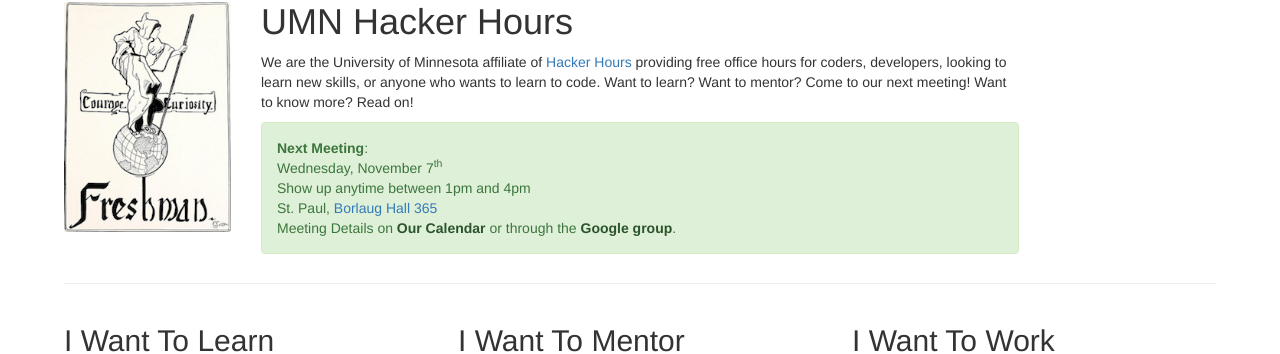
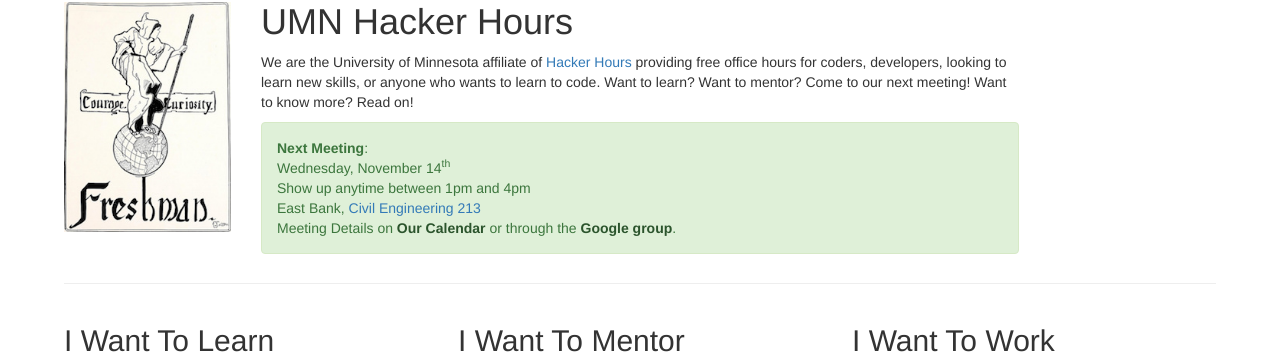
Before and after one commit to umnhackerhours/umnhackerhours.github.io, a Jekyll site: the page built from index.markdown, in a window 1280 px wide. Shown: the part 154-508 px from the top of the page. Built offline with Jekyll 4.4.1, drawn with Linux system fonts in a browser that asks for light colours.

Commit message:
Update date & time

```diff
--- a/index.markdown
+++ b/index.markdown
@@ -13,11 +13,11 @@ description: Home
       <div class="alert alert-success" role="alert">
         <a class="anchor" id="next_meeting"></a>
         <strong>Next Meeting</strong>:<br />
-        Wednesday, November 7<sup>th</sup><br />
+        Wednesday, November 14<sup>th</sup><br />
         Show up anytime between 1pm and 4pm<br />
-        <!-- East Bank, <a href="https://roomsearch.umn.edu/roomsearch/#/rooms/b0b85352-6f5d-4165-9361-39bc6d32adc2">Civil Engineering 213</a><br /> -->
+        East Bank, <a href="https://roomsearch.umn.edu/roomsearch/#/rooms/b0b85352-6f5d-4165-9361-39bc6d32adc2">Civil Engineering 213</a><br />
         <!-- West Bank, <a href="https://roomsearch.umn.edu/roomsearch/#/rooms/8eb3e115-93bc-4173-b680-30f200e00cf0">Social Sciences 278</a><br /> -->
-        St. Paul, <a href="https://roomsearch.umn.edu/roomsearch/#/rooms/236c88ec-0616-496e-bdfa-7d3b96ee9e33">Borlaug Hall 365</a><br />
+        <!-- St. Paul, <a href="https://roomsearch.umn.edu/roomsearch/#/rooms/236c88ec-0616-496e-bdfa-7d3b96ee9e33">Borlaug Hall 365</a><br /> -->
 
         Meeting Details on <a class="alert-link" href="https://www.google.com/calendar/embed?src=umn.edu_ii9odmho4m63bsq19879mu0iis%40group.calendar.google.com&ctz=America/Chicago">Our Calendar</a> or through the <a class="alert-link" href='https://groups.google.com/a/umn.edu/d/hackerhours'>Google group</a>.
       </div>
```
